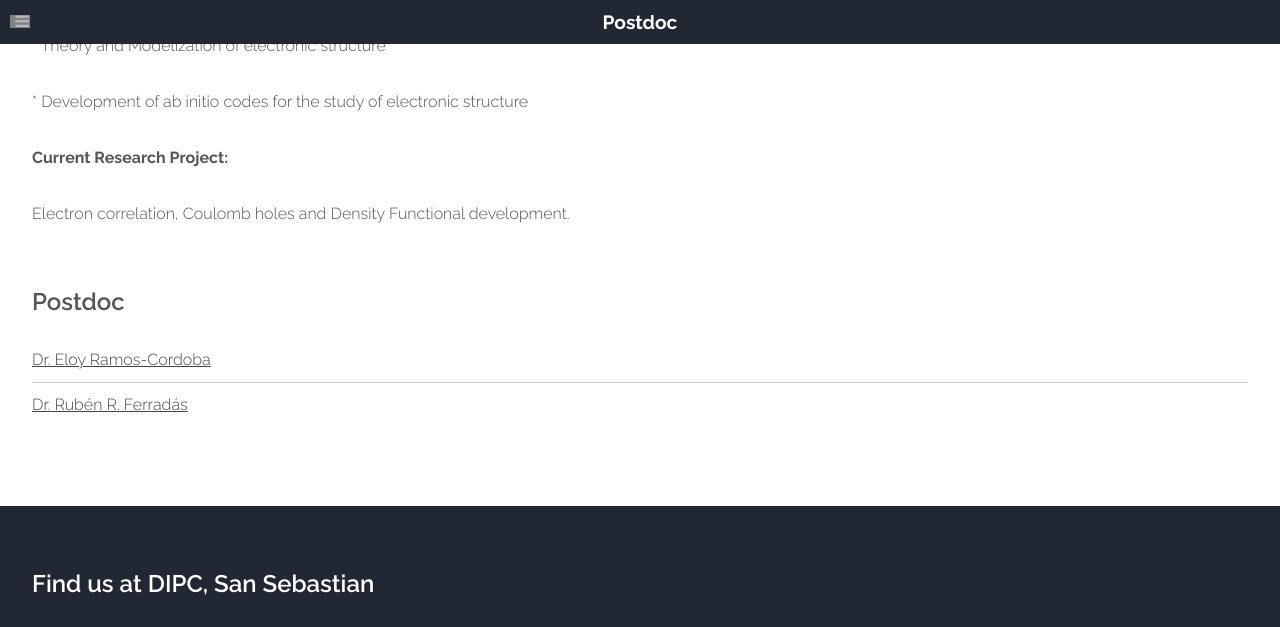
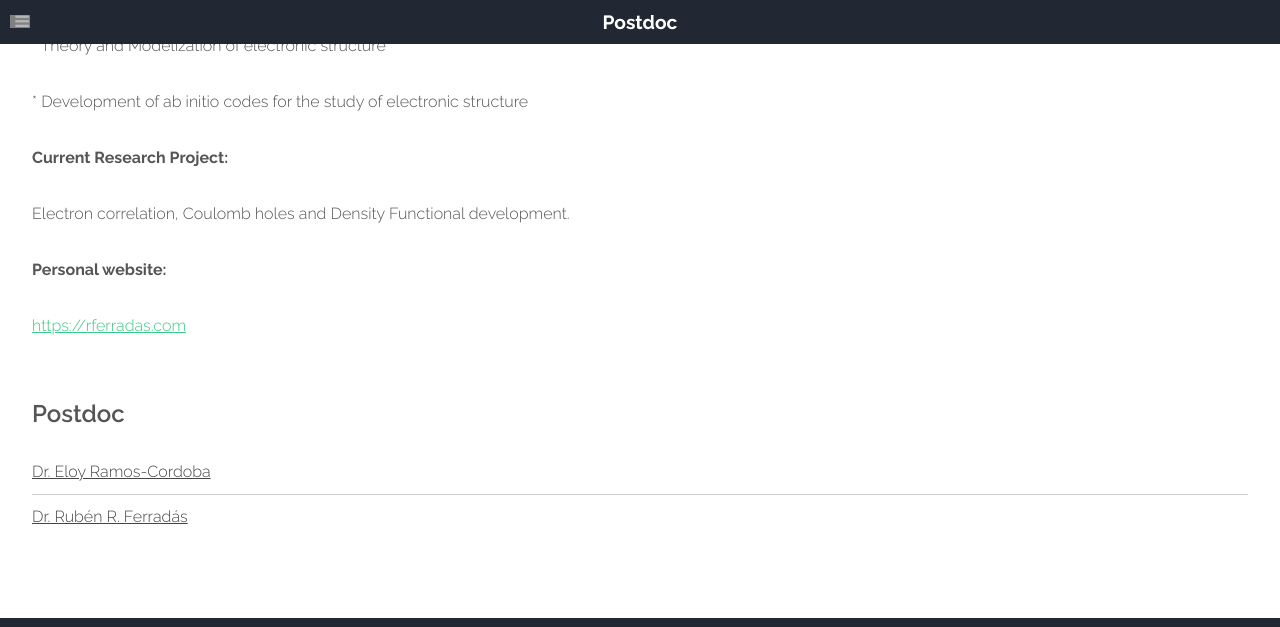
Before and after one commit to old-jekyll-templates/Horizons-Jekyll-Theme, a Jekyll site: the page built from members/ruben_ferradas.html, in a window 1280 px wide and 900 px high, scrolled down 1101 px, cut to the strip 0-627 px from the top of the window. Built offline with Jekyll 4.4.1, drawn with Linux system fonts in a browser that asks for light colours; grey boxes are pictures that could not be loaded.

Commit message:
Update ruben_ferradas.html

```diff
--- a/members/ruben_ferradas.html
+++ b/members/ruben_ferradas.html
@@ -26,7 +26,7 @@ layout: main
 				<div id="content" class="9u skel-cell-important">
 					<section>
 						<header class="major">
-		 			          <h2>Dr. Rubén R. Ferradás</h2>
+		 			          <h2><a href="https://rferradas.com">Dr. Rubén R. Ferradás</a></h2>
                          </header>
 	    <a href="#" class="image feature"><img src="{{ site.baseurl }}/members/photos/ruben.jpg" alt="" style="width: 15vw; min-width: 60px;" /></a>
 	    <p>Contact: rubenferradas@gmail.com</p>
@@ -42,6 +42,8 @@ layout: main
       <p>* Development of ab initio codes for the study of electronic structure</p>
             <p><b>Current Research Project:</b></p>
 	    <p>Electron correlation, Coulomb holes and Density Functional development.</p>
+		<p><b>Personal website:</b></p>
+		<p><a href="https://rferradas.com">https://rferradas.com</a></p>
           </section>
 				</div>
 
```
